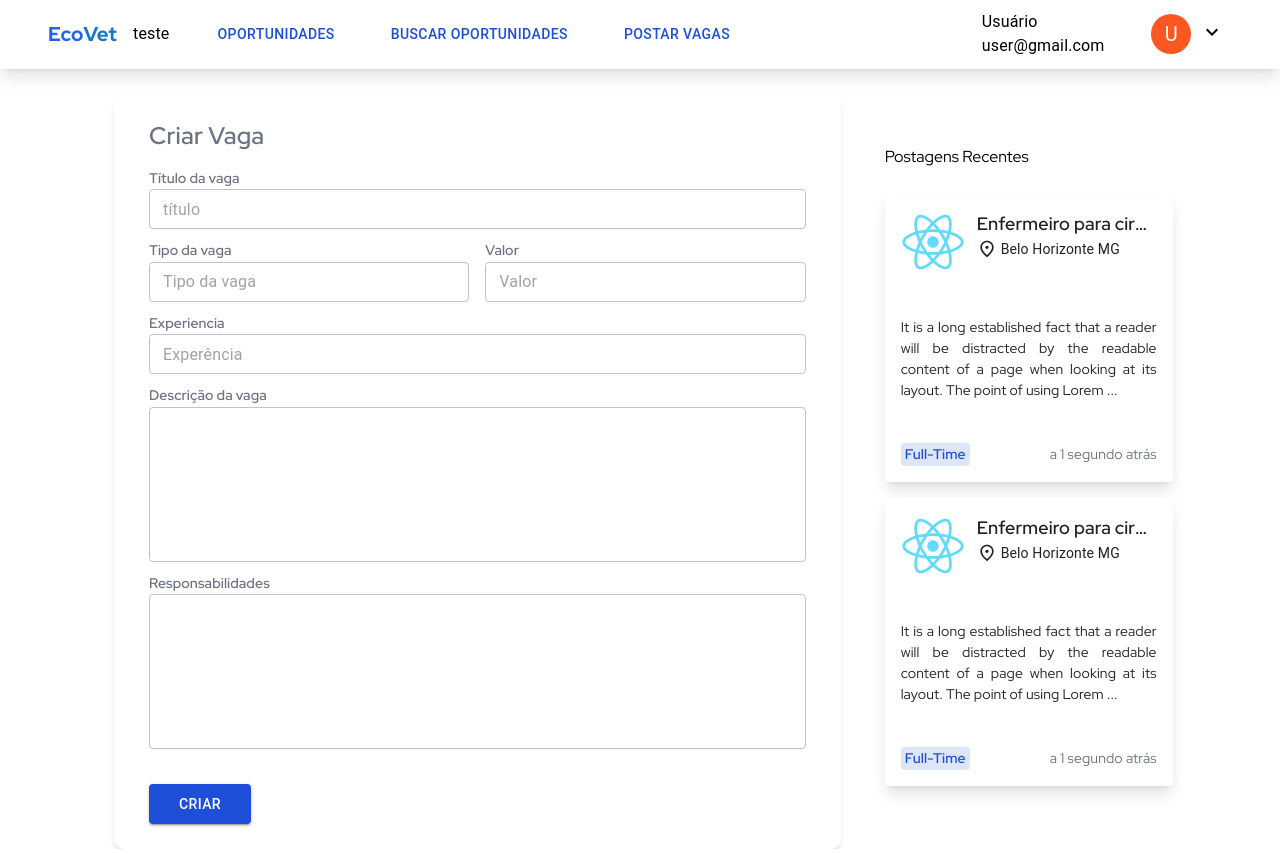
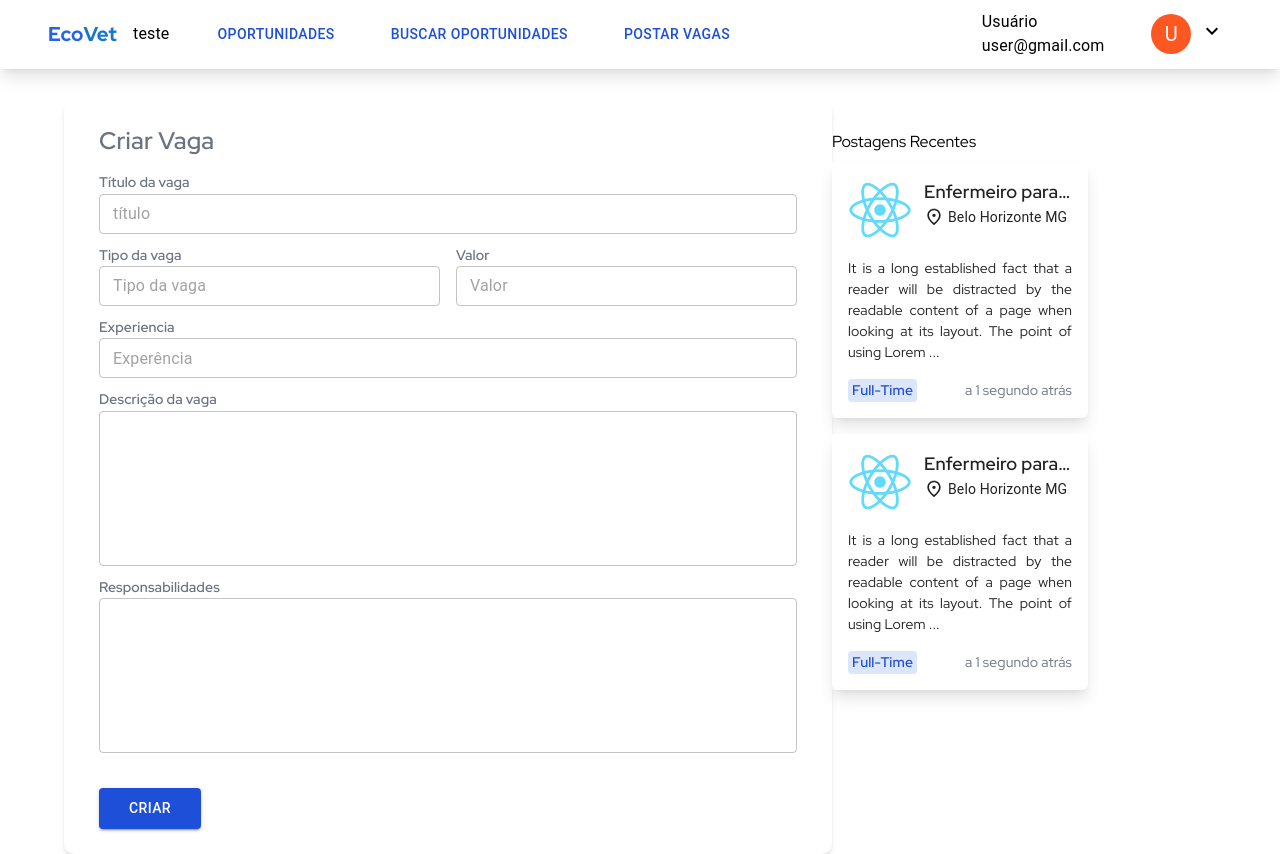
Before and after one commit to ICEI-PUC-Minas-PMV-ADS/pmv-ads-2024-1-e5-proj-empext-t6-pmv-ads-2024-1-e5-ecovet, a React (Create React App) app in the folder codigo-fonte/front-app/: page /upload-job in a window 1280 px wide. Built offline with nearby package versions, Linux system fonts and the light colour scheme.

Commit message:
layout_bug

```diff
--- a/codigo-fonte/front-app/src/component/JobCard.tsx
+++ b/codigo-fonte/front-app/src/component/JobCard.tsx
@@ -30,9 +30,9 @@ function JobCard({ job }: JobCardPropss) {
           flexWrap: "wrap",
           "& > :not(style)": {
             width: { xs: "100%", md: "16rem", xl: "16rem" },
-            height: { xs: "16rem", md: "16rem" },
+            height: { xs: "14rem", md: "16rem" },
             padding: "16px",
-            borderRadius: "px",
+            borderRadius: "6px",
           },
         }}
         bgcolor={"white"}
--- a/codigo-fonte/front-app/src/component/PageContainer.tsx
+++ b/codigo-fonte/front-app/src/component/PageContainer.tsx
@@ -13,14 +13,20 @@ const PageContainerComponent = ({ title, children }: any) => {
   return (
     <Container
       fixed
-      maxWidth="xl">
+      maxWidth="xl"
+
+      >
+
       <Grid
-        style={{ marginTop: "1em", paddingLeft: isMobile ? 50 : 50 }}
+        style={{ marginTop: "1em" }}
         direction="row"
         alignItems="center"
         justifyContent="flex-start"
         container
-        spacing={0}>
+        spacing={0}
+
+        >
+
         <Grid
           item
           xs={9}>
--- a/codigo-fonte/front-app/src/pages/UploadJob.tsx
+++ b/codigo-fonte/front-app/src/pages/UploadJob.tsx
@@ -1,12 +1,13 @@
 import React from "react";
-import PageContainerComponent from "../component/PageContainer";
 import useMediaQuery from "@mui/material/useMediaQuery";
 import Button from "@mui/material/Button";
 import Grid from "@mui/material/Grid";
 import Typography from "@mui/material/Typography";
+import CssBaseline from "@mui/material/CssBaseline";
 import TextField, { TextFieldProps } from "@mui/material/TextField";
 import { useTheme } from "@mui/material/styles";
-import { Box, styled } from "@mui/material";
+import { Box, Container, styled } from "@mui/material";
+
 import JobCard from "../component/JobCard";
 
 const fakeData = [
@@ -24,8 +25,9 @@ const fakeData = [
     location: "Belo Horizonte MG",
     description:
       "It is a long established fact that a reader will be distracted by the readable content of a page when looking at its layout. The point of using Lorem Ipsum is that it has a more-or-less normal distribution of letters, as opposed to using 'Content here, content here', making it look like readable English. Many desktop publishing packages and web page editors now use Lorem Ipsum as their default model text, and a search for 'lorem ipsum' will uncover many web sites still in their infancy. Various versions have evolved over the years, sometimes by accident, sometimes on purpose (injected humour and the like)",
-  data: "a 1 segundo atrás",}
-]
+    data: "a 1 segundo atrás",
+  },
+];
 
 const TypographyForCardBox = styled(Typography)({
   fontFamily: "red-hat-display",
@@ -89,12 +91,11 @@ const UploadJob = () => {
   const isMobile = useMediaQuery(theme.breakpoints.down("sm"));
 
   return (
-    <PageContainerComponent
-      title=""
-      style={{ marginLeft: isMobile ? 60 : 3000 }}
-    >
-      <Grid container spacing={3}>
-        <Grid item xs={12} md={8} xl={6}>
+    <React.Fragment>
+      <CssBaseline />
+      <Container fixed>
+        <Grid mt={4} container>
+          <Grid xs={12} md={8} xl={6} item>
             <FormBox>
               <Typography
                 fontSize={"24px"}
@@ -192,27 +193,25 @@ const UploadJob = () => {
             xs={12}
             md={4}
             xl={6}
+
             sx={{
-            marginTop: { md: "30px" },
+              paddingTop: { md: "30px" },
             }}
+            spacing={4}
           >
-          <Box padding={"20px"} gap={2} display={"flex"} flexDirection={"column"}>
             <TypographyForCardBox mb={"10px"} variant="h5" color={"#000"}>
               Postagens Recentes
             </TypographyForCardBox>
 
-
-            {/* {Array.from({ length: 2 }).map((_, index) => (
-              <JobCard />
-            ))} */}
-
-            {fakeData.map((item) => (
-              <JobCard job={item} key={item.id}/>
+            {fakeData.map((item, index) => (
+              <Box key={item.id} sx={{ mt: index > 0 ? 2 : 0 }}>
+                <JobCard job={item} />
+              </Box>
             ))}
-          </Box>
           </Grid>
         </Grid>
-    </PageContainerComponent>
+      </Container>
+    </React.Fragment>
   );
 };
 
```
Lines whose indentation alone changed are shown as unchanged.
